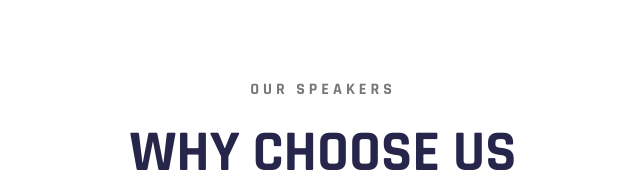
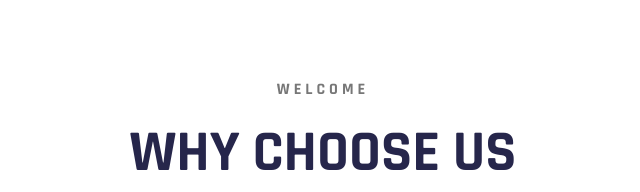
Before and after one commit to Yummy07K/Bella-Rose-Website, a plain HTML site: page index.html in a window 1280 px wide. Shown: the part 988-1180 px from the top of the page, 317-957 px from the left. Drawn offline with nearby package versions, Linux system fonts and the light colour scheme.

Commit message:
Added some text

```diff
--- a/index.html
+++ b/index.html
@@ -144,7 +144,7 @@
     <section class="services">
         <div class="container">
             <div class="title text-center">
-                <h6>Our Speakers</h6>
+                <h6>Welcome</h6>
                 <h1 class="title-blue">Why Choose Us</h1>
             </div>
             <div class="container">
```
